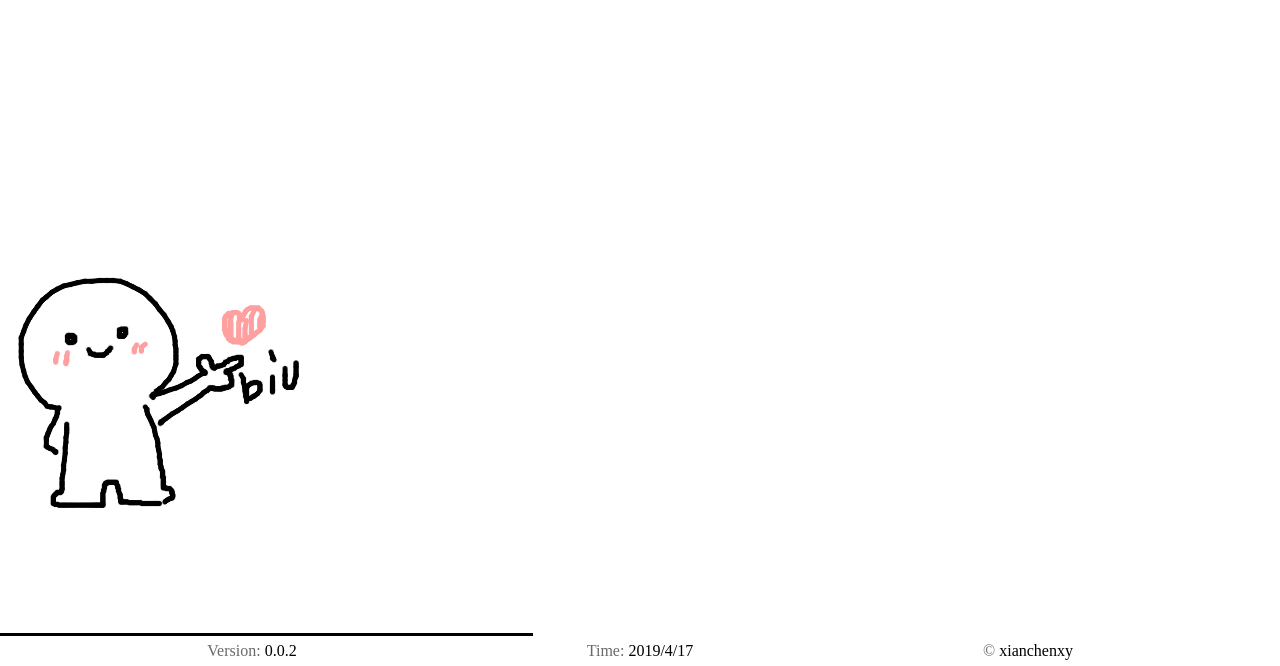
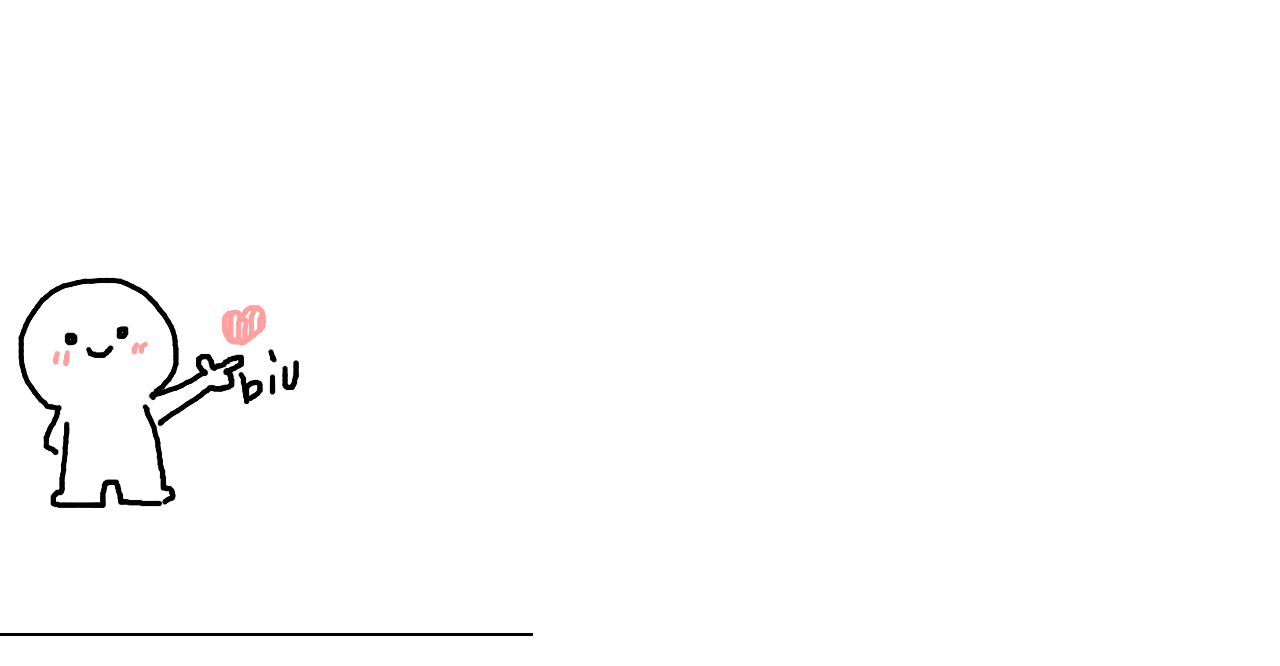
Before and after one commit to XiaoMuTouYa/biubiubiu, a plain HTML site: page index.html in a window 1280 px wide. Shown: the part 137-803 px from the top of the page. Drawn offline with Linux system fonts and the light colour scheme.

Commit message:
Update index.html

```diff
--- a/index.html
+++ b/index.html
@@ -2,7 +2,7 @@
 <html lang="en">
 <head>
 <meta charset="UTF-8">
-<title>心心-样例图</title>
+<title>biu</title>
 
 <link href="favicon.ico" rel="shortcut icon" class="icon-love" type="x-ico">
 
@@ -34,11 +34,6 @@
         <div class="border-bottom"></div>
     </div>
 
-    <div class="copyright">
-        <div id="version"><span>Version:</span>&nbsp;0.0.2</div>
-        <div id="createTime"><span>Time:</span>&nbsp;2019/4/17</div>
-        <div id="author"><span>&copy;&nbsp;</span>xianchenxy</div>
-    </div>
 </div>
 
 <script type="text/javascript" src="love.js"></script>
```
